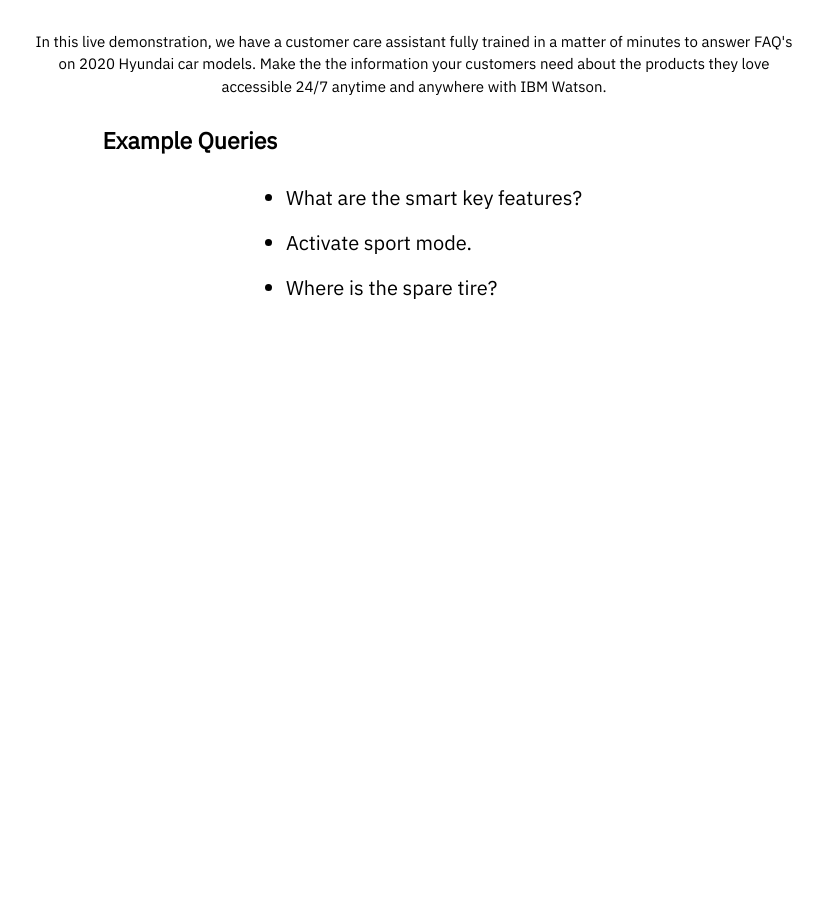
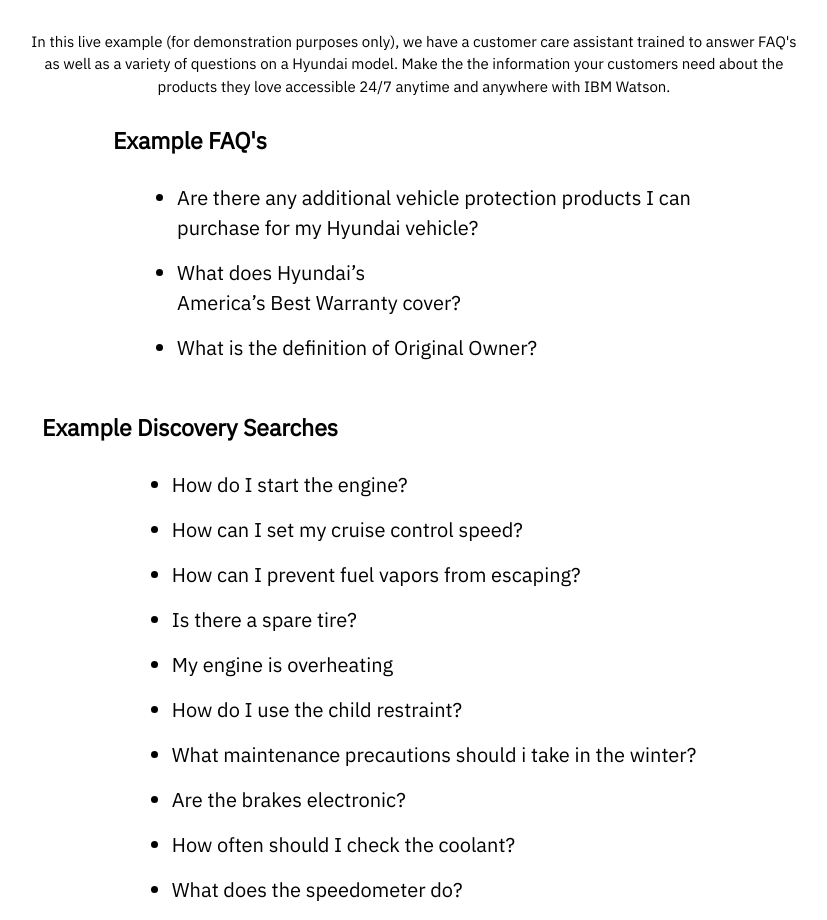
Before and after one commit to Whats-Up-Watson/WatsonAISmartCar-Hyundai, a plain HTML site: page index.html in a window 1280 px wide. Shown: the part 280-1200 px from the top of the page, without its empty margins (226-1053 px from the left). Before the commit the page ends 800 px from the top, so only its background shows below. Drawn offline with nearby package versions, Linux system fonts and the light colour scheme.

Commit message:
html edit

```diff
--- a/index.html
+++ b/index.html
@@ -82,20 +82,46 @@ li a {
 
 <h1>Hyundai Smart Car AI</h1>
 <img style="width:21%; margin-bottom:35px" src="Hyundai-White-Background-Image.jpg" class="center">
-  <p style="width:60%" class="center">In this live demonstration, we have a customer care assistant fully trained in a matter of minutes to answer FAQ's on 2020 Hyundai car models. Make the the information your customers need about the products they love accessible 24/7 anytime and anywhere with IBM Watson. </p>
+  <p style="width:60%" class="center">In this live example (for demonstration purposes only), we have a customer care assistant trained to answer FAQ's as well as a variety of questions on a Hyundai model. Make the the information your customers need about the products they love accessible 24/7 anytime and anywhere with IBM Watson. </p>
  <h4><a href=></a></h4>
- <h5>Example Queries</h5>
+ <h5>Example FAQ's</h5>
 <div>
   <ul>
     <li>
-      What are the smart key features?
+      Are there any additional vehicle protection products I can <br>  purchase for my Hyundai vehicle?
     </li>
     <li>
-      Activate sport mode.
+      What does Hyundai’s <br>America’s Best Warranty cover?
     </li>
     <li>
-      Where is the spare tire?
+      What is the definition of Original Owner?
     </li>
+  </ul>
+</div>
+ <div class="bgimg w3-display-container w3-animate-opacity w3-text-white">
+</div>
+
+<br>
+
+<h5>Example Discovery Searches</h5>
+<div>
+  <ul>
+    <li>
+      How do I start the engine?
+    </li>
+    <li>
+      How can I set my cruise control speed?
+    </li>
+    <li>
+      How can I prevent fuel vapors from escaping?
+    </li>
+    <li>Is there a spare tire?</li>
+    <li>My engine is overheating</li>
+    <li>How do I use the child restraint?</li>
+    <li>What maintenance precautions should i take in the winter?</li>
+    <li>Are the brakes electronic?</li>
+    <li>How often should I check the coolant?</li>
+    <li>What does the speedometer do?</li>
   </ul>
 </div>
  <div class="bgimg w3-display-container w3-animate-opacity w3-text-white">
```
